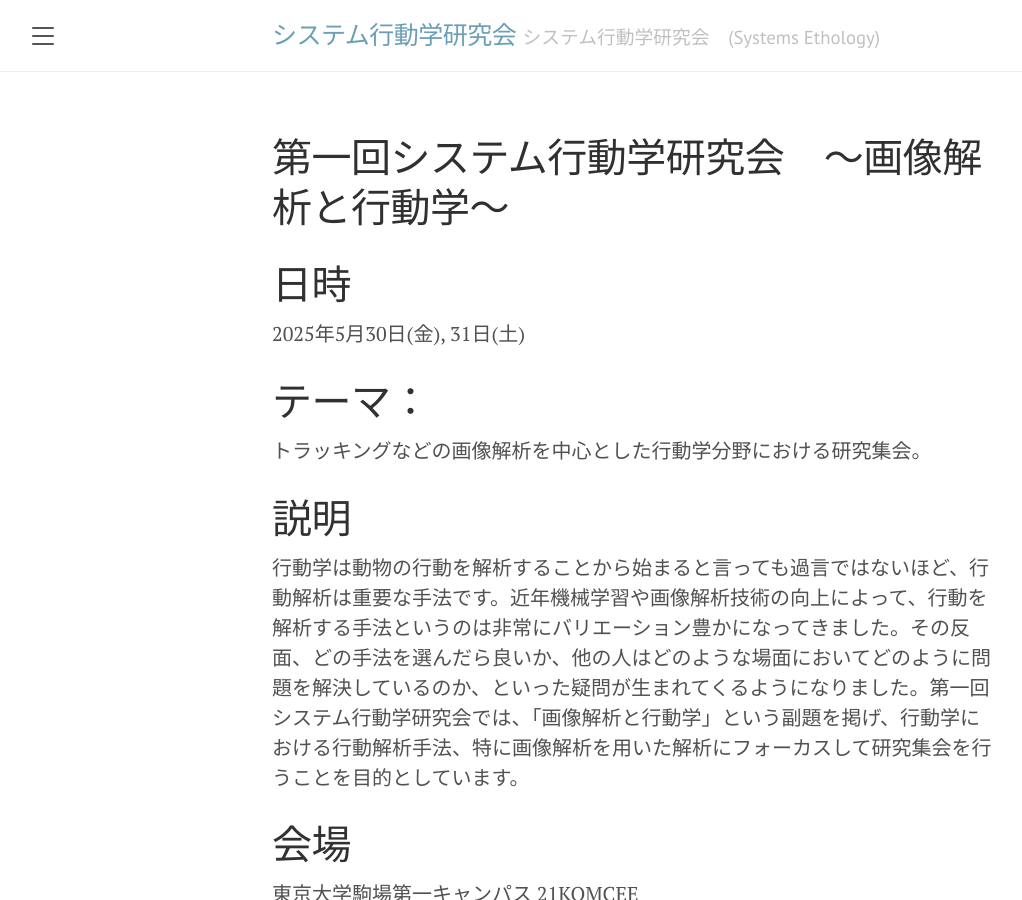
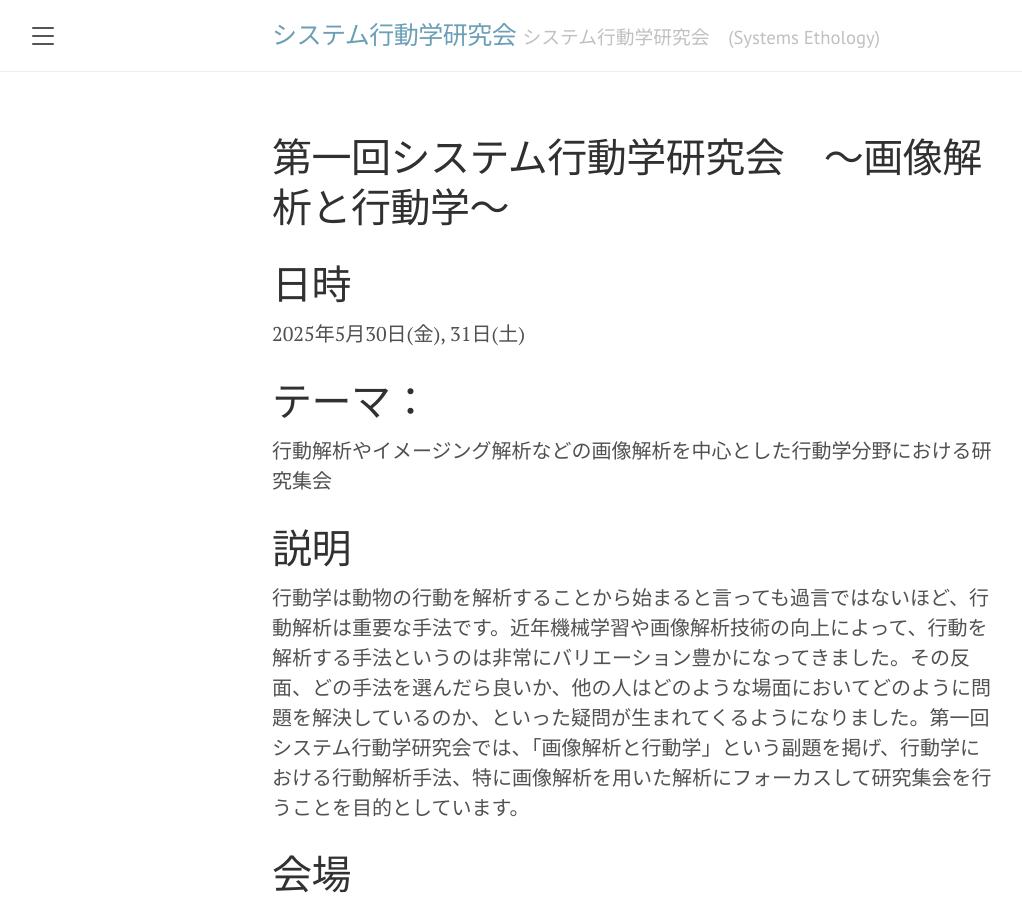
Before and after one commit to SystemsEthology/website, a Jekyll site: the page built from event/conference01.md, in a window 1280 px wide and 900 px high. Shown: the whole window, without its empty margins (8-1030 px from the left). Built offline with Jekyll 4.4.1, drawn with Linux system fonts in a browser that asks for light colours.

Commit message:
Update conference01.md

```diff
--- a/event/conference01.md
+++ b/event/conference01.md
@@ -7,7 +7,7 @@ title: 第一回システム行動学研究会　〜画像解析と行動学〜
 2025年5月30日(金), 31日(土)
 
 # テーマ：
-トラッキングなどの画像解析を中心とした行動学分野における研究集会。
+行動解析やイメージング解析などの画像解析を中心とした行動学分野における研究集会
 
 # 説明
 行動学は動物の行動を解析することから始まると言っても過言ではないほど、行動解析は重要な手法です。近年機械学習や画像解析技術の向上によって、行動を解析する手法というのは非常にバリエーション豊かになってきました。その反面、どの手法を選んだら良いか、他の人はどのような場面においてどのように問題を解決しているのか、といった疑問が生まれてくるようになりました。第一回システム行動学研究会では、「画像解析と行動学」という副題を掲げ、行動学における行動解析手法、特に画像解析を用いた解析にフォーカスして研究集会を行うことを目的としています。
```
